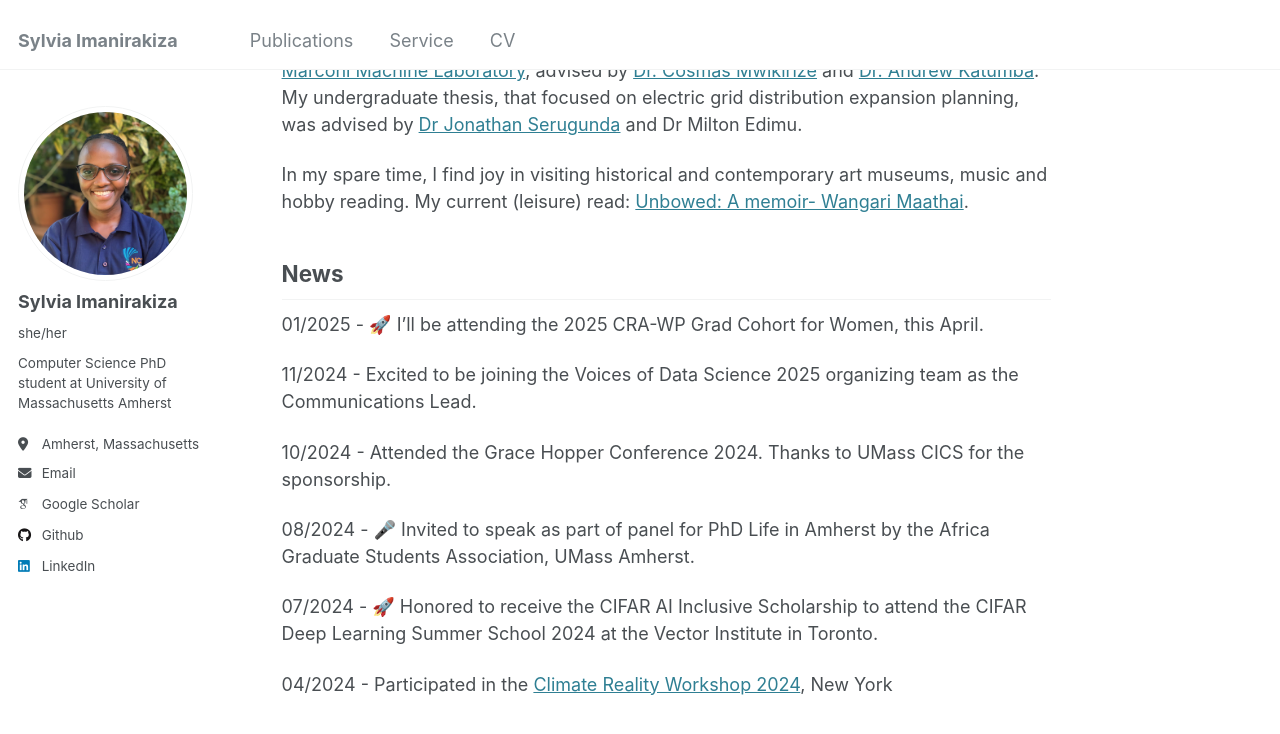
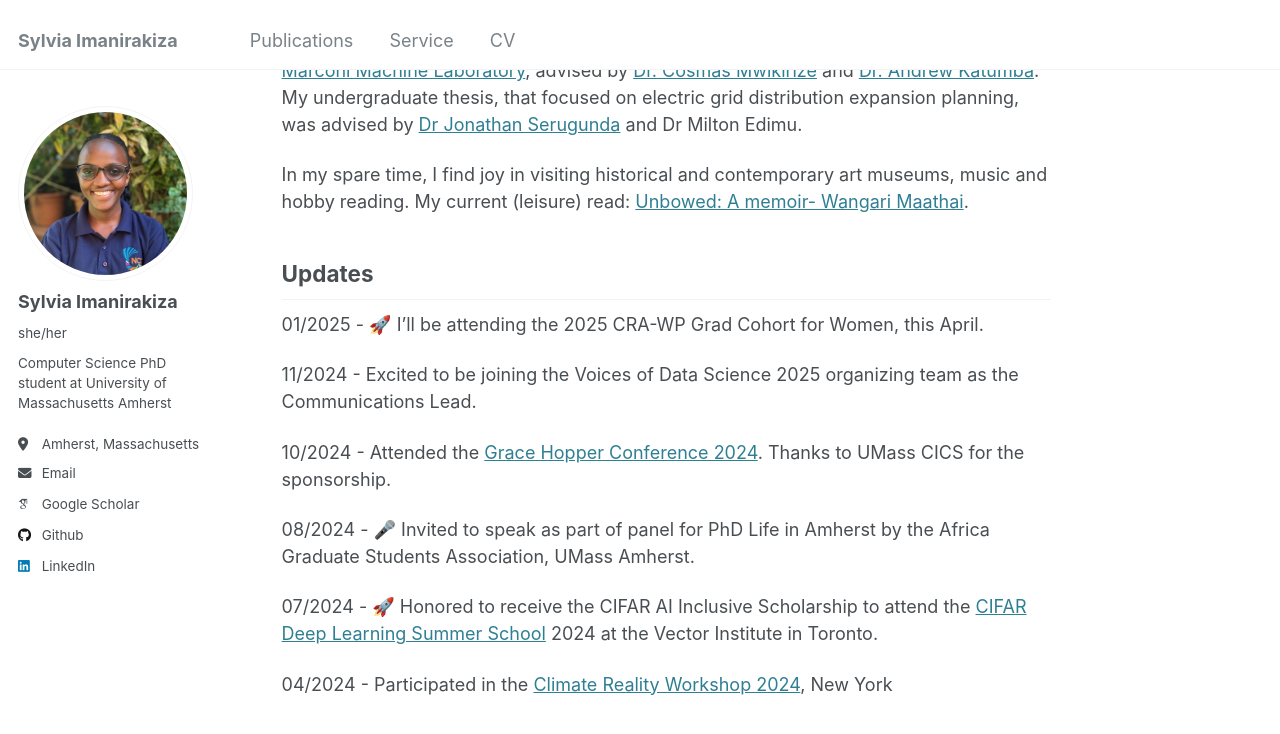
Before and after one commit to simanirakiza/simanirakiza.github.io, a Jekyll site: the page built from _pages/about.md, in a window 1280 px wide and 900 px high, scrolled down 354 px. Shown: the top 734 px of the window. Built offline with Jekyll 4.4.1, drawn with Linux system fonts in a browser that asks for light colours; some web fonts are replaced.

Commit message:
Update about.md

```diff
--- a/_pages/about.md
+++ b/_pages/about.md
@@ -16,16 +16,16 @@ Previously, I completed my BSc in Electrical Engineering at [Makerere University
 
 In my spare time, I find joy in visiting historical and contemporary art museums, music and hobby reading. My current (leisure) read: [Unbowed: A memoir- Wangari Maathai](https://www.goodreads.com/book/show/201111.Unbowed).
 
-## News
+## Updates
 
 01/2025 - 🚀 I'll be attending the 2025 CRA-WP Grad Cohort for Women, this April.
 
 11/2024 - Excited to be joining the Voices of Data Science 2025 organizing team as the Communications Lead.
 
-10/2024 - Attended the Grace Hopper Conference 2024. Thanks to UMass CICS for the sponsorship.
+10/2024 - Attended the [Grace Hopper Conference 2024](https://ghc.anitab.org/). Thanks to UMass CICS for the sponsorship.
 
 08/2024 - 🎤 Invited to speak as part of panel for PhD Life in Amherst by the Africa Graduate Students Association, UMass Amherst.
 
-07/2024 - 🚀 Honored to receive the CIFAR AI Inclusive Scholarship to attend the CIFAR Deep Learning Summer School 2024 at the Vector Institute in Toronto.
+07/2024 - 🚀 Honored to receive the CIFAR AI Inclusive Scholarship to attend the [CIFAR Deep Learning Summer School](https://dlrl.ca/) 2024 at the Vector Institute in Toronto.
 
 04/2024 - Participated in the [Climate Reality Workshop 2024](https://www.climaterealityproject.org/new-york), New York
```
